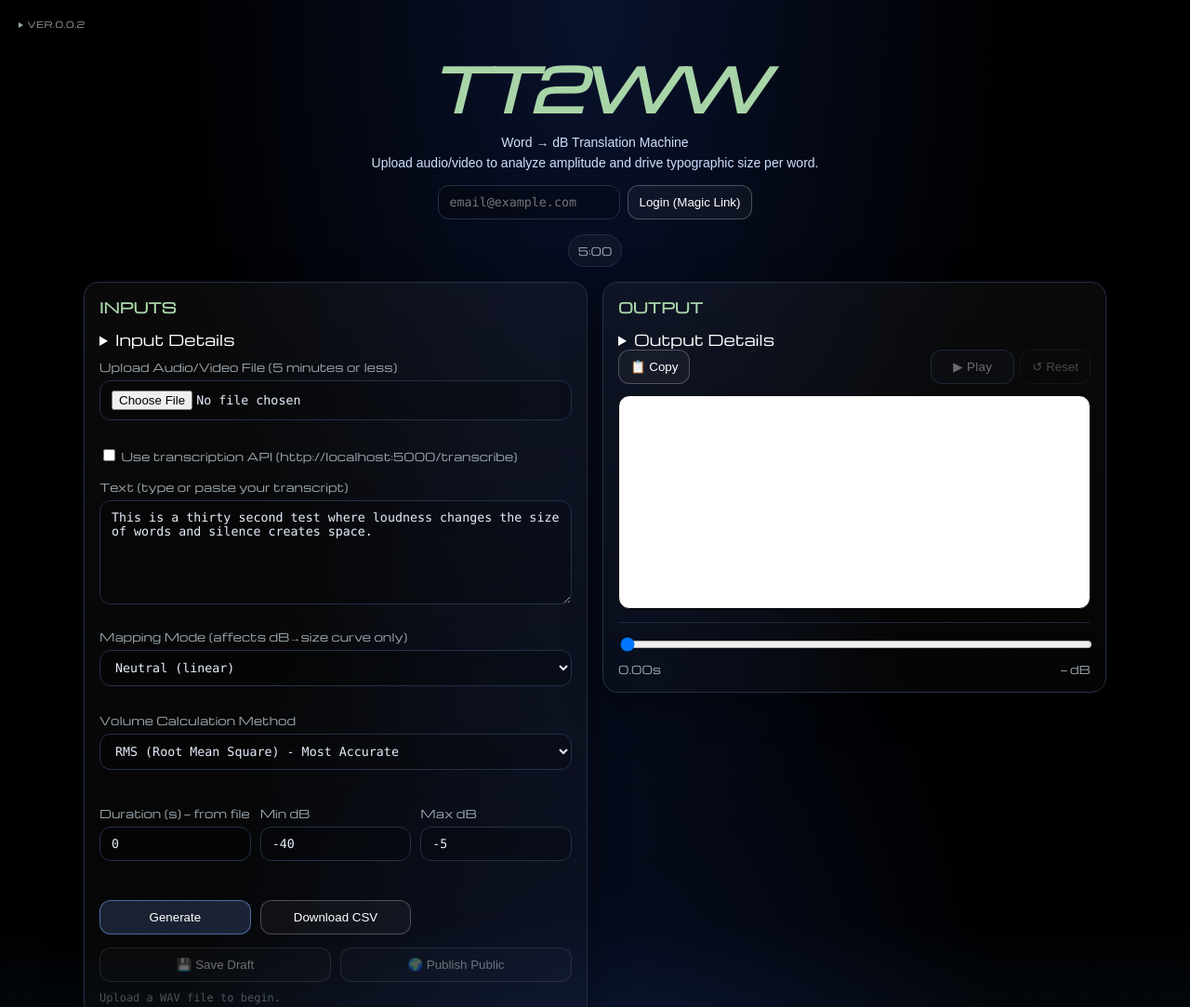
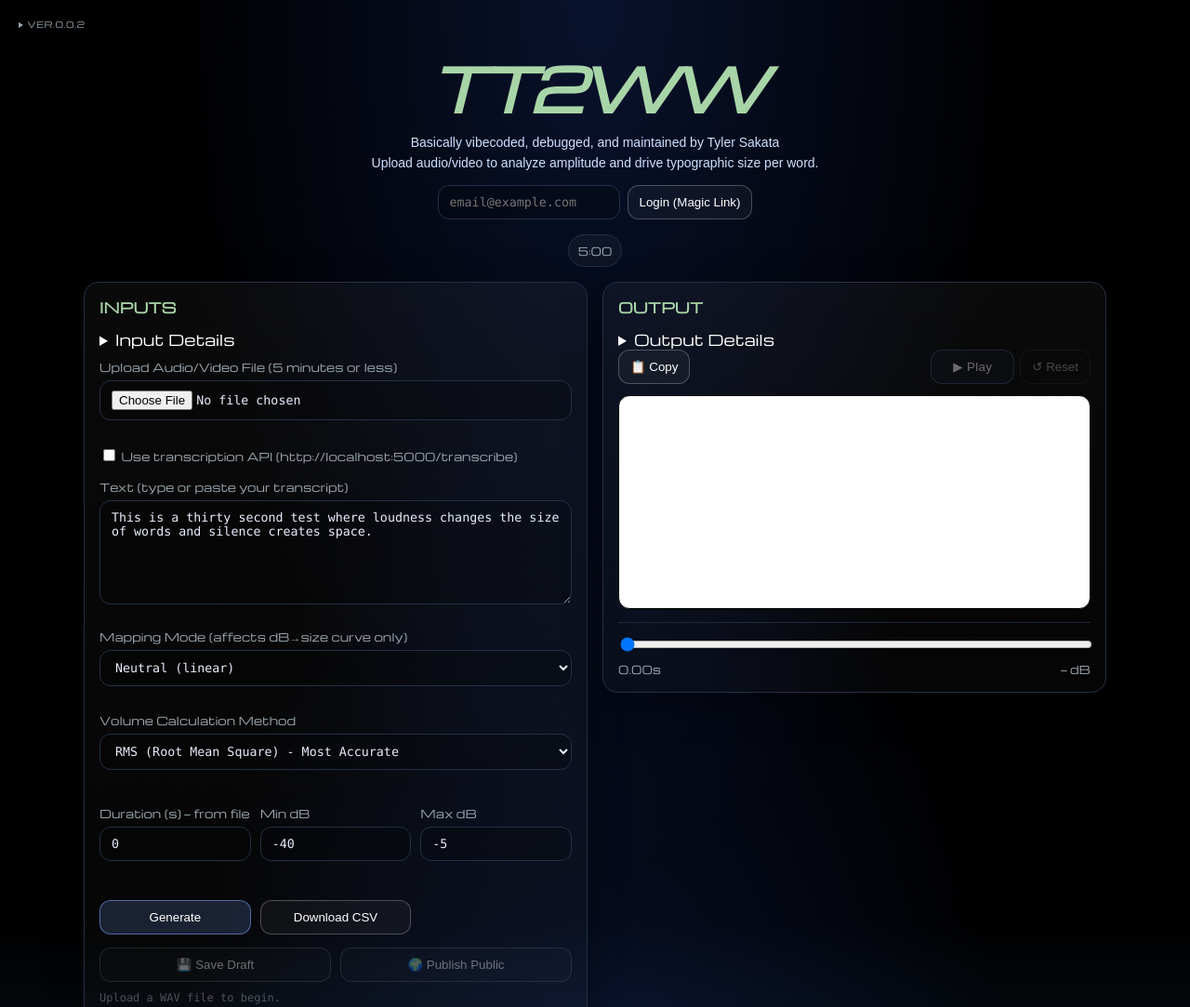
Before and after one commit to Eloquent0/TT2WW, a plain HTML site: page index.html in a window 1280 px wide. Shown: the top 1083 px of the page at 93% size. Drawn offline with nearby package versions, Linux system fonts and the light colour scheme.

Commit message:
description updated

```diff
--- a/index.html
+++ b/index.html
@@ -45,7 +45,7 @@
     <header class="topbar">
       <div>
         <h1 class="title">TT2WW</h1>
-        <p class="sub">Word → dB Translation Machine</p>
+        <p class="sub">Basically vibecoded, debugged, and maintained by Tyler Sakata</p>
         <p class="sub">Upload audio/video to analyze amplitude and drive typographic size per word.</p>
       </div>
 
```
